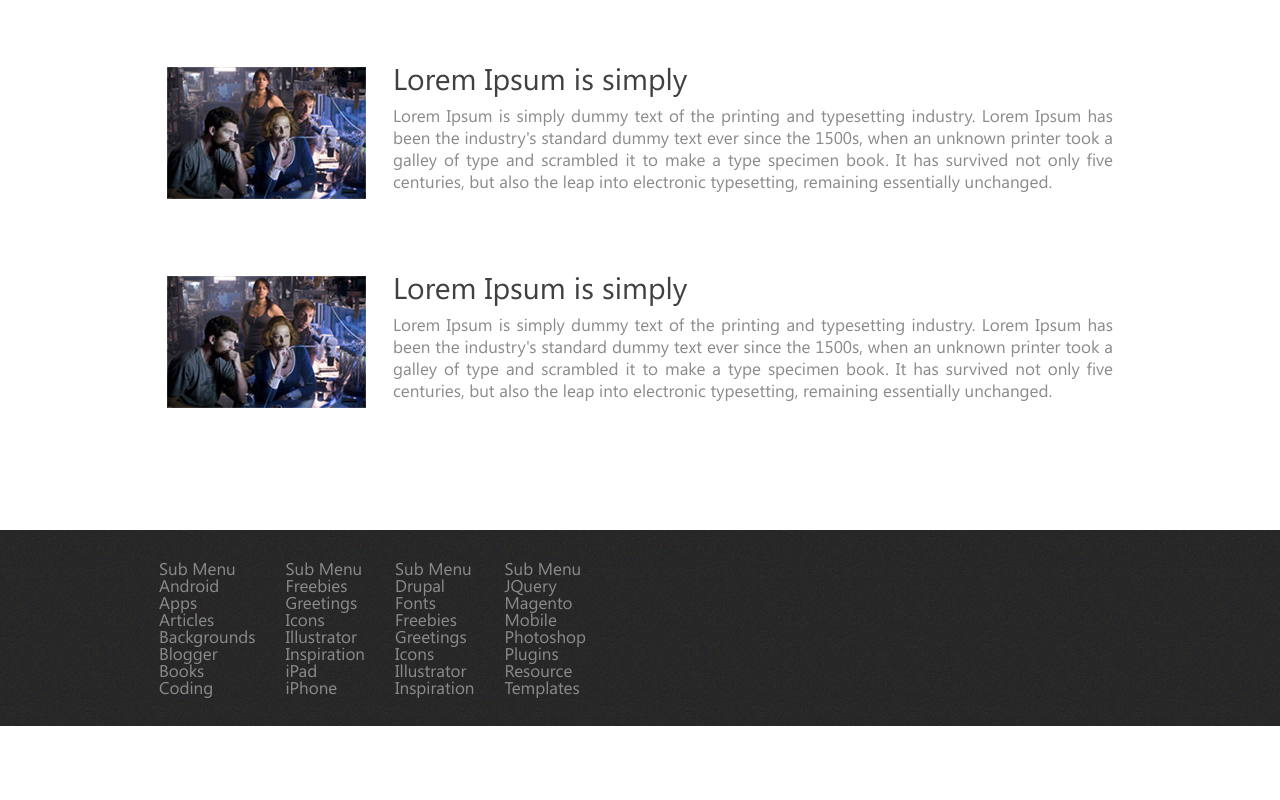
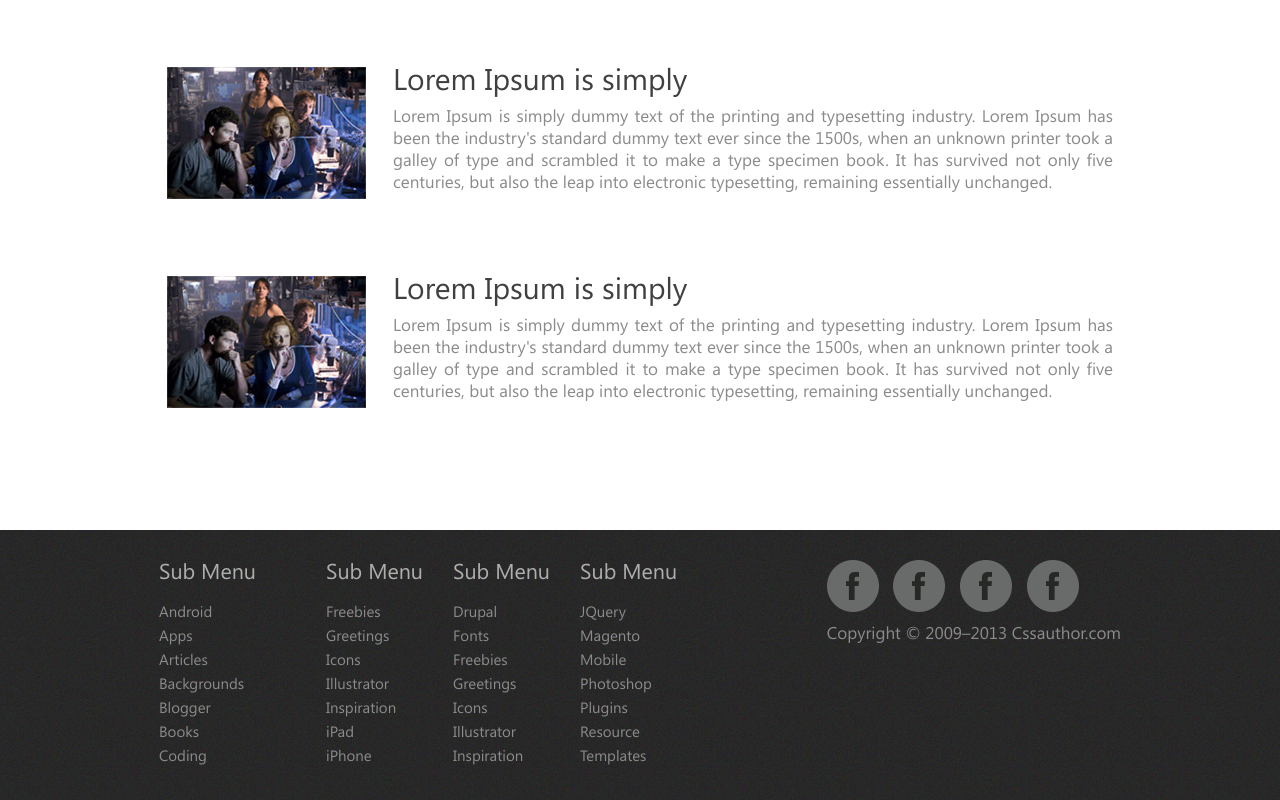
Before and after one commit to Gravituss/BionicHomework6, a plain HTML site: page index.html in a window 1280 px wide. Shown: the part 1259-2059 px from the top of the page. Before the commit the page ends 1985 px from the top, so only its background shows below. Drawn offline with Linux system fonts and the light colour scheme.

Commit message:
btw footer commit

```diff
--- a/css/style.css
+++ b/css/style.css
@@ -260,7 +260,105 @@ body{
 	margin-bottom: 30px;
 }
 
+.sub-menu:first-child {
+	margin-right: 70px;
+}
+
 .sub-menu a {
+	text-decoration: none;
+}
+
+.footer-miniheader {
+	padding-bottom: 20px;
+	color: #aeaeae;
+	font-size: 21.5px;
+}
+
+.footer-links li {
+	margin-bottom: 7px;
+}
+
+.footer-links a {
+	color: #8b8b8b;
+	font-size: 15px;
+}
+
+.footer-links a:hover {
+	color: #aeaeae;
+}
+
+
+
+.icons-and-copyright {
+	float: right;
+	color: #8b8b8b;
+	margin-top: 30px;
+}
+
+#icons1 {
+	width: 52px;
+	height: 52px;
+	background: url('../img/footer-icons.png') 0 0;
+	margin-right: 10px;
+}
+
+#icons1:hover {
+	width: 52px;
+	height: 52px;
+	background: url('../img/footer-icons.png') 0 0;
+}
+
+#icons2 {
+	width: 52px;
+	height: 52px;
+	background: url('../img/footer-icons.png') 0 0;
+	margin-right: 10px;
+}
+
+#icons2:hover {
+	width: 52px;
+	height: 52px;
+	background: url('../img/footer-icons.png') 0 0;
+}
+
+#icons3 {
+	width: 52px;
+	height: 52px;
+	background: url('../img/footer-icons.png') 0 0;
+	margin-right: 10px;
+}
+
+#icons3:hover {
+	width: 52px;
+	height: 52px;
+	background: url('../img/footer-icons.png') 0 0;
+}
+
+#icons4 {
+	width: 52px;
+	height: 52px;
+	background: url('../img/footer-icons.png') 0 0;
+	margin-right: 10px;
+}
+
+#icons4:hover {
+	width: 52px;
+	height: 52px;
+	background: url('../img/footer-icons.png') 0 0;
+}
+
+.icons-and-copyright a {
 	text-decoration: none;
 	color: #8b8b8b;
 }
+
+.icons-and-copyright a:hover {
+	text-decoration: underline;
+	color: #8b8b8b;
+}
+
+.copyright {
+	clear: both;
+	margin-top: 10px;
+
+}
--- a/index.html
+++ b/index.html
@@ -150,7 +150,9 @@
 	<div class="footer">
 		<div class="footer-container">
 			<div class="sub-menu">
-				<a href="#" class="footer-miniheader">Sub Menu</a>
+				<div class="footer-miniheader">
+					Sub Menu
+				</div>
 
 				<ul class="footer-links">
 					<li><a href="#">Android</a></li>
@@ -164,7 +166,9 @@
 			</div>
 
 			<div class="sub-menu">
-				<a href="#" class="footer-miniheader">Sub Menu</a>
+				<div class="footer-miniheader">
+					Sub Menu
+				</div>
 
 				<ul class="footer-links">
 					<li><a href="#">Freebies</a></li>
@@ -178,7 +182,9 @@
 			</div>
 
 			<div class="sub-menu">
-				<a href="#" class="footer-miniheader">Sub Menu</a>
+				<div class="footer-miniheader">
+					Sub Menu
+				</div>
 
 				<ul class="footer-links">
 					<li><a href="#">Drupal</a></li>
@@ -192,7 +198,9 @@
 			</div>
 
 			<div class="sub-menu">
-				<a href="#" class="footer-miniheader">Sub Menu</a>
+				<div class="footer-miniheader">
+					Sub Menu
+				</div>
 
 				<ul class="footer-links">
 					<li><a href="#">JQuery</a></li>
@@ -205,6 +213,22 @@
 				</ul>
 			</div>
 
+			<div class="icons-and-copyright">
+
+				<img id="icons1" src="img/img_trans.png">
+				<img id="icons2" src="img/img_trans.png">
+				<img id="icons3" src="img/img_trans.png">
+				<img id="icons4" src="img/img_trans.png">
+
+
+
+
+
+				<div class="copyright">
+					Copyright &copy; 2009–2013 <a href="#">Cssauthor.com</a>
+				</div>
+			</div>
+
 
 
 
```
Also changed, not shown: img/footer-icons.png (added), img/img_trans.png (added).
